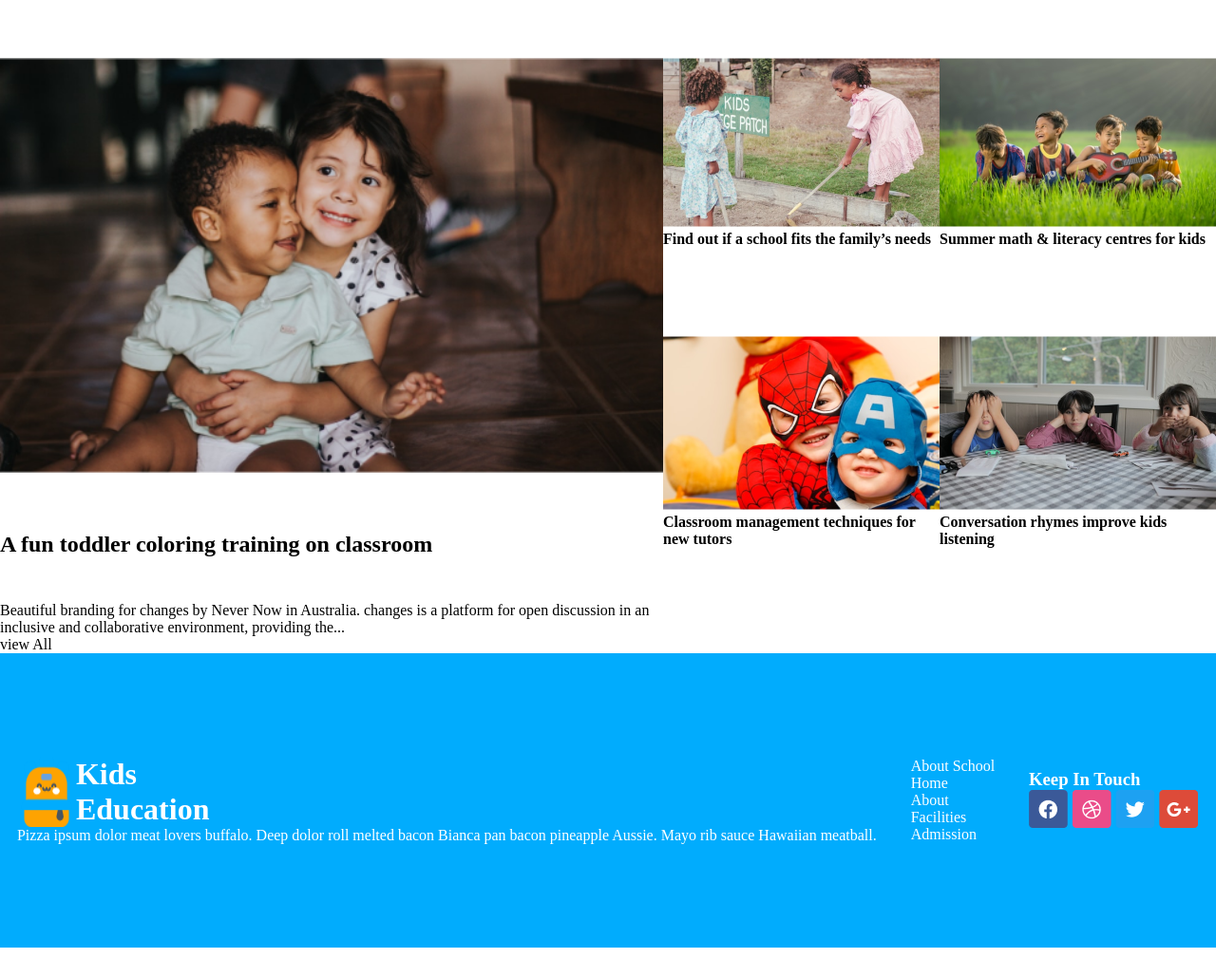
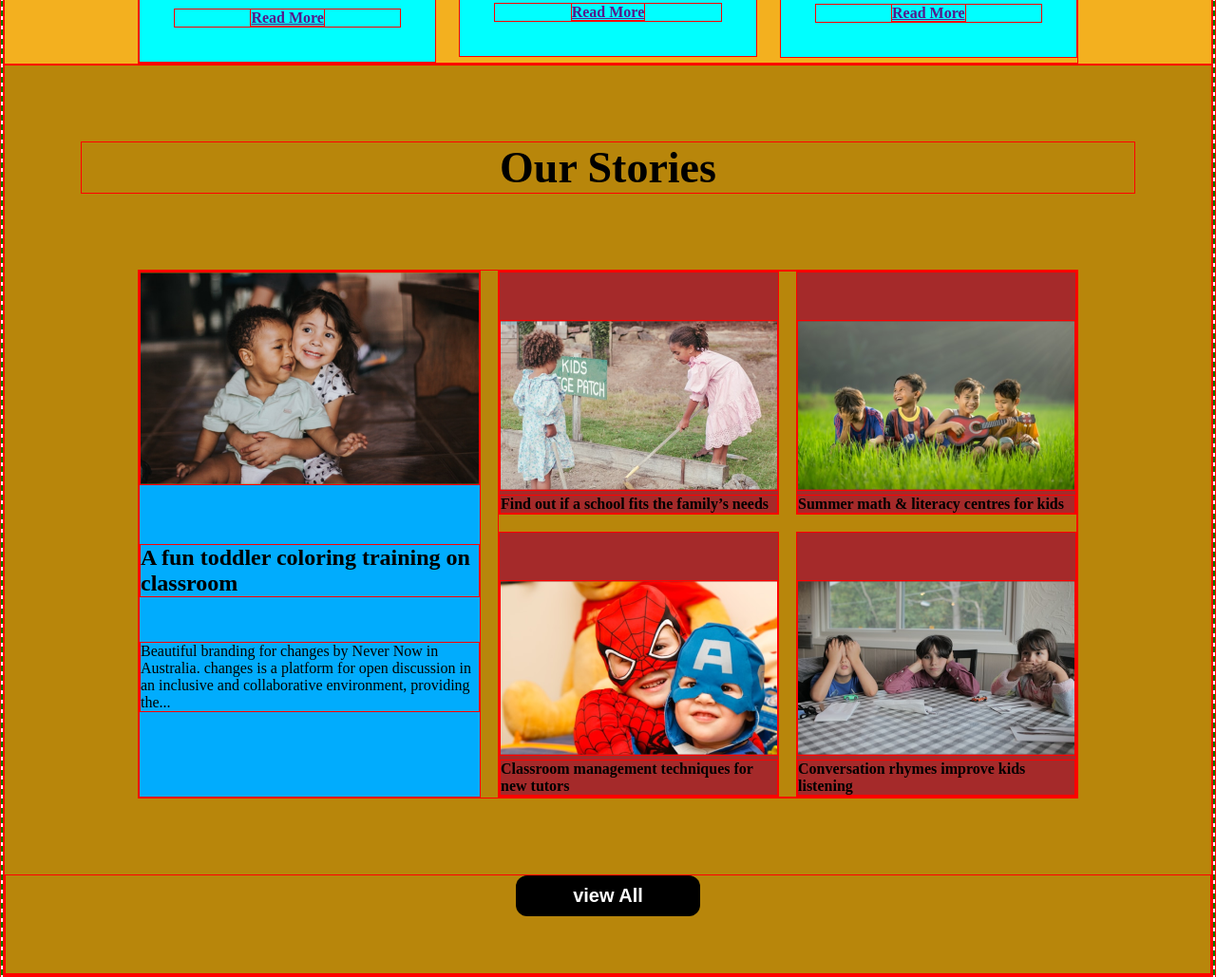
Before and after one commit to sabithossen4/assignment-2-kids-school, a plain HTML site: page index.html in a window 1280 px wide. Shown: the part 1370-2399 px from the top of the page at 95% size. Before the commit the page ends 2368 px from the top, so only its background shows below. Drawn offline with Linux system fonts and the light colour scheme.

Commit message:
added a footer resposive

```diff
--- a/index.html
+++ b/index.html
@@ -59,7 +59,8 @@
           <p class="card-text">Cum sociis natoque penatibus et magnis
             dis parturient montes, nascetur ridiculus
             mu sdis parturient</p>
-          <a class="card-more" href="">Read More</a>
+            <div class="card-more"><a  href="">Read More</a></div>
+
         </div>
         <div class="card">
           <img src="assets/elementary.png" alt="" class="card-img">
@@ -67,7 +68,8 @@
           <p class="card-text">Cum sociis natoque penatibus et magnis
             dis parturient montes, nascetur ridiculus
             mu sdis parturient</p>
-          <a class="card-more" href="">Read More</a>
+            <div class="card-more"><a  href="">Read More</a></div>
+
         </div>
         <div class="card">
           <img src="assets/middle.png" alt="" class="card-img">
@@ -75,7 +77,7 @@
           <p class="card-text">Cum sociis natoque penatibus et magnis
             dis parturient montes, nascetur ridiculus
             mu sdis parturient</p>
-          <a class="card-more" href="">Read More</a>
+            <div class="card-more"><a  href="">Read More</a></div>
         </div>
       </div>
      </section>
@@ -96,36 +98,39 @@
             </div>
             <div
               class="stories-content display-grid">
-              <div class="card">
+              <div class="box">
                 <img src="assets/story-2.png" alt="" class="card-img">
-                <p class="card-text">Find out if a school fits the
+                <p class="box-text">Find out if a school fits the
                   family’s needs</p>
               </div>
-              <div class="card">
+              <div class="box">
                 <img src="assets/story-3.png" alt="" class="card-img">
-                <p class="card-text">Summer math & literacy
+                <p class="box-text">Summer math & literacy
                   centres for kids</p>
               </div>
-              <div class="card">
+              <div class="box">
                 <img src="assets/story-4.png" alt="" class="card-img">
-                <p class="card-text">Classroom management
+                <p class="box-text">Classroom management
                   techniques for new tutors</p>
               </div>
-              <div class="card">
+              <div class="box">
                 <img src="assets/story-5.png" alt="" class="card-img">
-                <p class="card-text">Conversation rhymes
+                <p class="box-text">Conversation rhymes
                   improve kids listening</p>
               </div>
             </div>
           </div>
-          <div class="stories-all">view All</div>
+         <div class="view-batn">
+          <button class="stories-all">view All</button>
+         </div>
        </section>
        <!-- Stories Section End  -->
 
   </main>
 
-  <footer class="footer display-flex">
-    <div class="footer-logo">
+  <footer class="footer ">
+    <div class="footer-start display-flex">
+      <div class="footer-logo">
         <div class="display-flex">
           <img class="footer-pic" src="assets/logo.png" alt="" class="footer-img">
         <h1 class="footer-name">Kids <br>Education</h1>
@@ -154,6 +159,7 @@
         <img src="assets/google+.png" alt="">
       </div>
     </div>
+    </div>
   </footer>
 </body>
 </html>
--- a/style/kids.css
+++ b/style/kids.css
@@ -10,10 +10,11 @@
   margin: 0;
   padding: 0;
   box-sizing: border-box;
+  border: 1px solid red;
 }
 body{
   max-width: 1440px;
-}
+  border: 2px dashed green;
 .display-flex{
   display: flex;
 }
@@ -99,11 +100,18 @@ body{
 /* Banner End */
 
  /* Curriculum Section Start  */
+ .curriculum{
+  background-color: rgb(243, 176, 31);
+ }
  .cards{
   margin: 0 140px;
   gap: 24px;
   text-align: center;
   align-items: center;
+
+ }
+ .card{
+  background-color: aqua;
  }
 .center-title{
   font-size: 2.75rem;
@@ -120,6 +128,9 @@ body{
   font-size: 1rem;
   font-weight: 500;
 }
+.card-img{
+  margin-top: 3.125rem;
+}
 .card-more{
   text-decoration: none;
   font-size: 1rem;
@@ -131,12 +142,22 @@ body{
  /* Stories Section Start  */
  .stories-content{
   grid-template-columns: repeat(2,1fr);
+  gap: 18px;
+
  }
  .stories{
   width: 100%;
+  background-color: darkgoldenrod;
  }
  .stories-cards{
-
+  margin: 80px 140px;
+  gap: 18px;
+ }
+ .stories-center{
+  background-color: #01ACFD;
+ }
+ .box{
+  background-color: brown;
  }
  .stories-title{
   font-size: 46px;
@@ -153,29 +174,66 @@ body{
   font-size: 1rem;
   font-weight: 500;
  }
- .card-text{
+ .box-text{
   font-size: 1rem;
   font-weight: 700;
+ }
+ .stories-all{
+  font-size: 1.25rem;
+  font-weight: 700;
+  color: #FFFFFF;
+  background-color: black;
+  border-radius: 0.75rem;
+  padding: 10px 60px;
+  border: none;
+  margin-bottom: 60px;
+ }
+ .view-batn{
+  text-align: center;
  }
  /* Stories Section End  */
 
  /* Footer Section Start  */
  .footer{
   width: 100%;
-  height: 310px;
   background-color: #01ACFD;
+ }
+ .footer-start{
+  justify-content:space-between;
+  align-items: center;
+  padding: 120px 140px;
   color: #FFFFFF;
-  justify-content:space-around;
-  align-items: center;
  }
 .footer-link a{
   text-decoration: none;
   color: #FFFFFF;
-
-}
+  font-size: 20px;
+  font-weight: 500;
+ }
+ .f-n-about{
+  font-size: 24px;
+  font-weight: 700;
+ }
 .footer-link li{
   list-style: none;
-
+  padding: 10px;
+}
+.footer-link{
+  margin-top: 20px;
+}
+.footer-text{
+  font-size: 20px;
+  font-weight: 400;
+  max-width: 400px;
+  margin-top: 35px;
+}
+.f-m-title{
+  font-size: 26px;
+  font-weight: 700;
+  margin-bottom: 2rem;
+}
+.footer-icon img{
+  margin-right: 10px;
 }
  /* Footer Section End */
 
@@ -217,4 +275,15 @@ body{
     text-align: center;
   }
   /* Banner End  */
+
+    /* Footer Start  */
+.footer-start{
+  flex-direction: column;
+  align-items: flex-start;
+  padding: 60px 20px;
 }
+.footer-nav{
+  margin: 2rem 0;
+}
+     /* Footer End  */
+}
```
